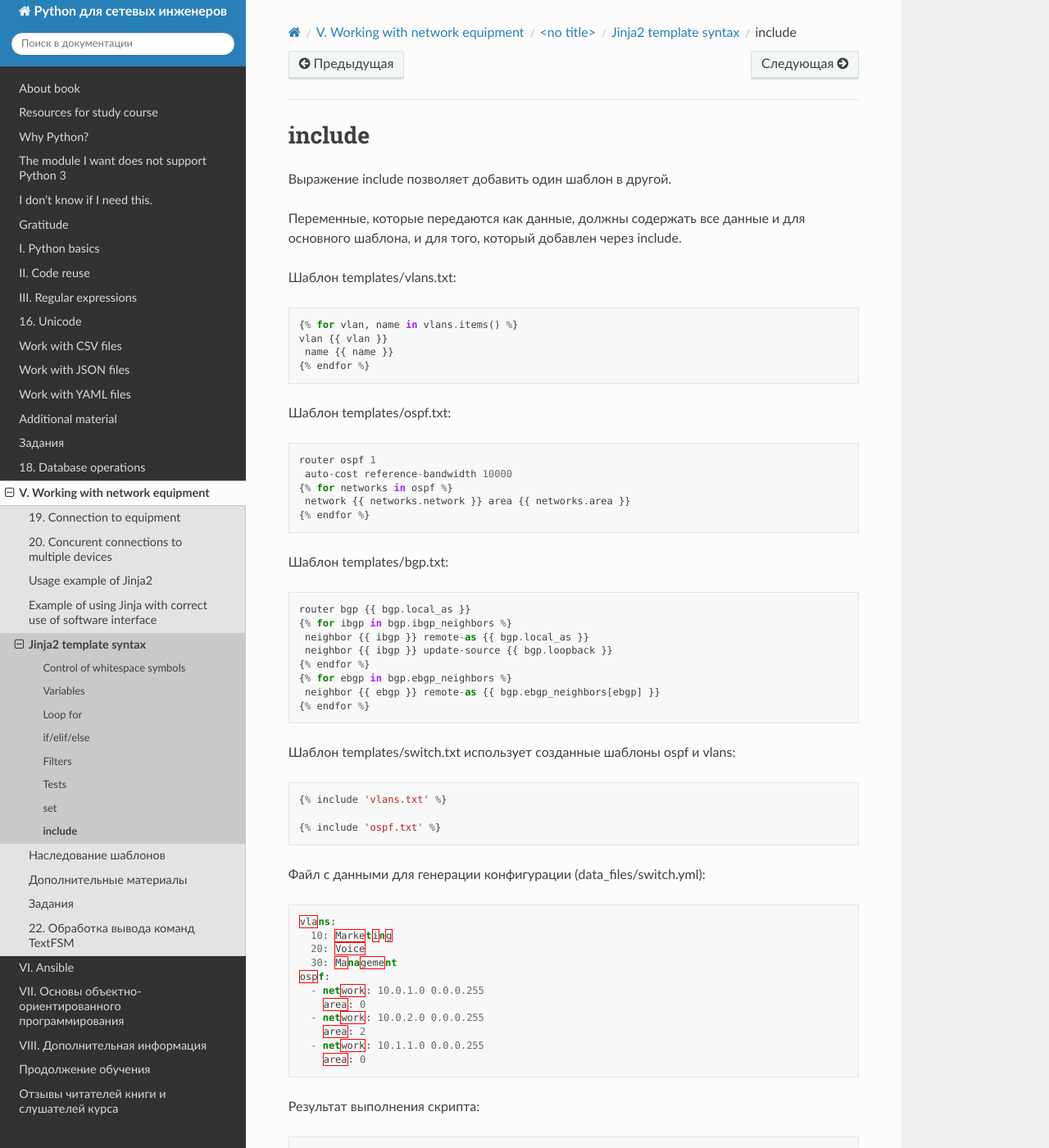
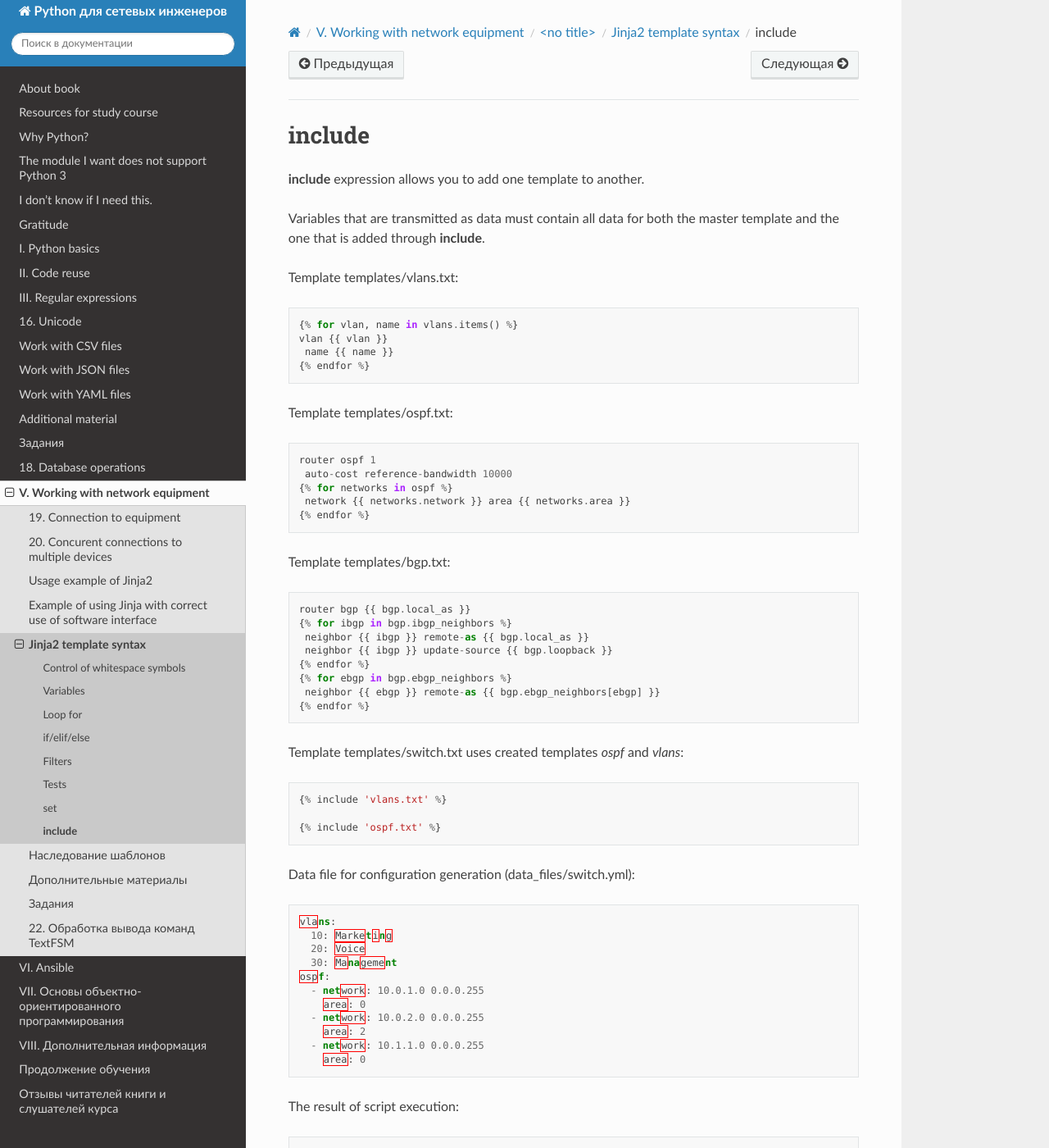
Before and after one commit to Aidar5/nattoeng, a Sphinx documentation site: the page built from docs/source/book/21_jinja2/3g_include.rst, in a window 1280 px wide and 1400 px high. Shown: the whole window at 82% size. Built offline with Sphinx 7.4.7 and the Read the Docs theme 2.0.0, drawn with Linux system fonts in a browser that asks for light colours; pages that are not in the unit, such as notebooks, are missing from menus; some of the changed text lies outside the part shown.

Commit message:
Update 3g_include.rst

```diff
--- a/docs/source/book/21_jinja2/3g_include.rst
+++ b/docs/source/book/21_jinja2/3g_include.rst
@@ -1,12 +1,11 @@
 include
 -------
 
-Выражение include позволяет добавить один шаблон в другой.
+**include** expression allows you to add one template to another.
 
-Переменные, которые передаются как данные, должны содержать все данные и
-для основного шаблона, и для того, который добавлен через include.
+Variables that are transmitted as data must contain all data for both the master template and the one that is added through **include**.
 
-Шаблон templates/vlans.txt:
+Template templates/vlans.txt:
 
 ::
 
@@ -15,7 +14,7 @@ include
      name {{ name }}
     {% endfor %}
 
-Шаблон templates/ospf.txt:
+Template templates/ospf.txt:
 
 ::
 
@@ -25,7 +24,7 @@ include
      network {{ networks.network }} area {{ networks.area }}
     {% endfor %}
 
-Шаблон templates/bgp.txt:
+Template templates/bgp.txt:
 
 ::
 
@@ -38,7 +37,7 @@ include
      neighbor {{ ebgp }} remote-as {{ bgp.ebgp_neighbors[ebgp] }}
     {% endfor %}
 
-Шаблон templates/switch.txt использует созданные шаблоны ospf и vlans:
+Template templates/switch.txt uses created templates *ospf* and *vlans*:
 
 ::
 
@@ -46,7 +45,7 @@ include
 
     {% include 'ospf.txt' %}
 
-Файл с данными для генерации конфигурации (data_files/switch.yml):
+Data file for configuration generation (data_files/switch.yml):
 
 .. code:: json
 
@@ -62,7 +61,7 @@ include
       - network: 10.1.1.0 0.0.0.255
         area: 0
 
-Результат выполнения скрипта:
+The result of script execution:
 
 ::
 
@@ -80,10 +79,9 @@ include
      network 10.0.2.0 0.0.0.255 area 2
      network 10.1.1.0 0.0.0.255 area 0
 
-Итоговая конфигурация получилась такой, как будто строки из шаблонов
-ospf.txt и vlans.txt находились в шаблоне switch.txt.
+The resulting configuration is as if lines from templates ospf.txt and vlans.txt were in switch.txt template.
 
-Шаблон templates/router.txt:
+Template templates/router.txt:
 
 ::
 
@@ -93,11 +91,9 @@ ospf.txt и vlans.txt находились в шаблоне switch.txt.
 
     logging {{ log_server }}
 
-В данном случае кроме include добавлена ещё одна строка в шаблон, чтобы
-показать, что выражения include могут идти вперемешку с обычным
-шаблоном.
+In this case, in addition to **include**, another line in template was added to show that **include** expressions can be mixed with normal template.
 
-Файл с данными (data_files/router.yml):
+Data file (data_files/router.yml):
 
 .. code:: json
 
@@ -119,7 +115,7 @@ ospf.txt и vlans.txt находились в шаблоне switch.txt.
         80.1.1.1: 600
     log_server: 10.1.1.1
 
-Результат выполнения скрипта будет таким:
+The result of script execution will be:
 
 ::
 
@@ -140,6 +136,4 @@ ospf.txt и vlans.txt находились в шаблоне switch.txt.
 
     logging 10.1.1.1
 
-Благодаря include, шаблон templates/ospf.txt используется и в шаблоне
-templates/switch.txt, и в шаблоне templates/router.txt, вместо того,
-чтобы повторять одно и то же дважды.
+Thanks to **include**, template templates/ospf.txt is used both in template templates/switch.txt and in template templates/router.txt, instead of repeating the same thing twice.
```
